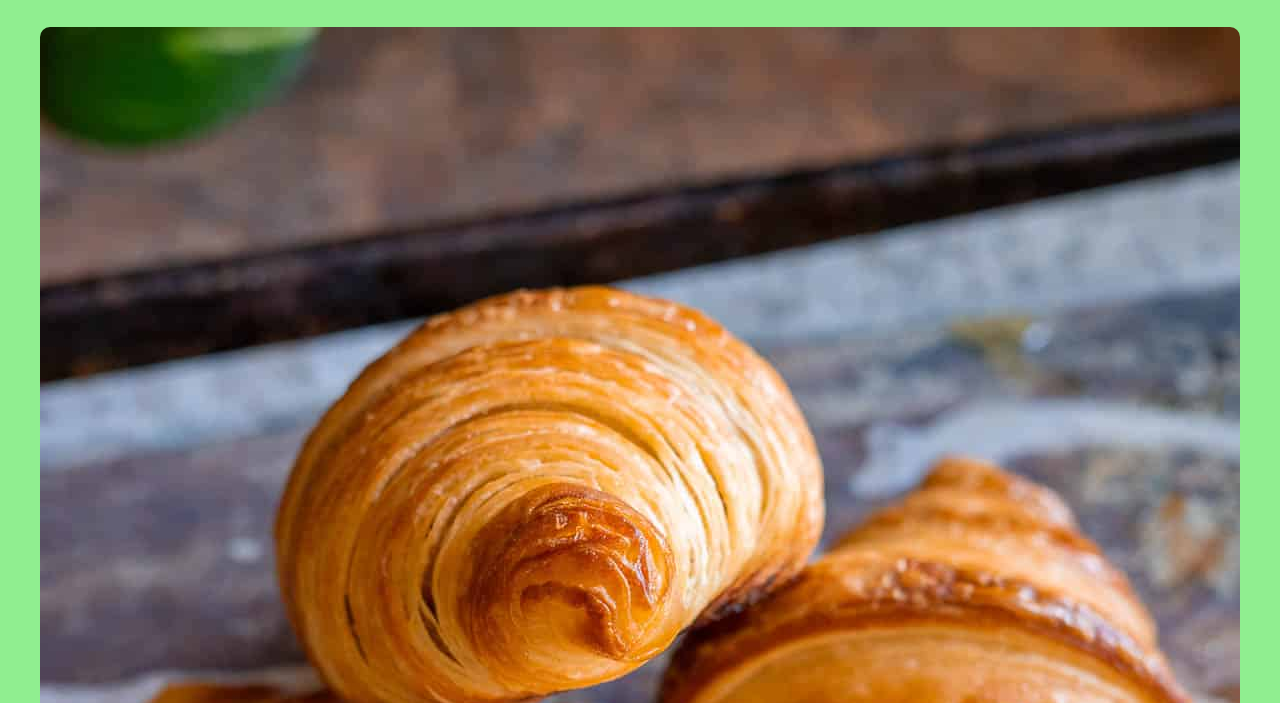
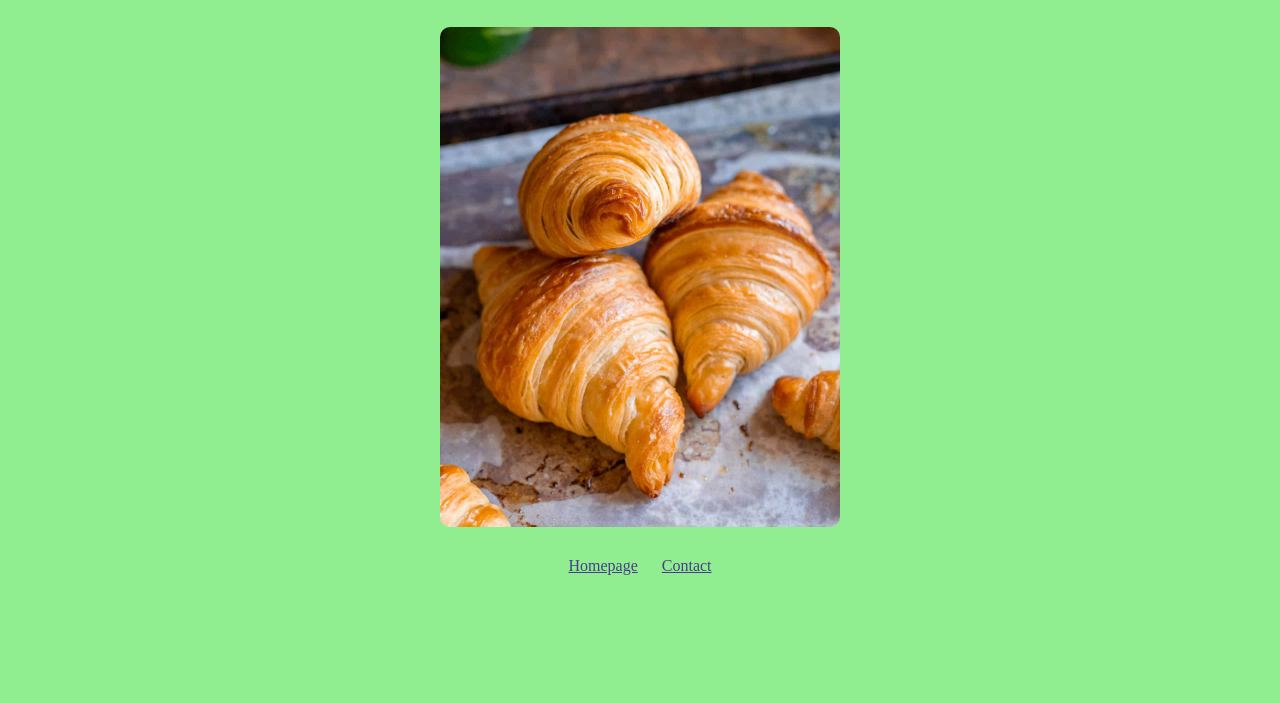
Before and after one commit to kblizzy22/Croissant, a plain HTML site: page photo.html in a window 1280 px wide. Shown: the part 61-764 px from the top of the page. Drawn offline with Linux system fonts and the light colour scheme.

Commit message:
Update style.css

```diff
--- a/css/style.css
+++ b/css/style.css
@@ -6,7 +6,7 @@ body {
 img {
     display: block;
     max-width: 100%;
-    height: auto;
+    max-height: 500px;
     border-radius: 10px;
     margin: 30px auto;
 }
```
